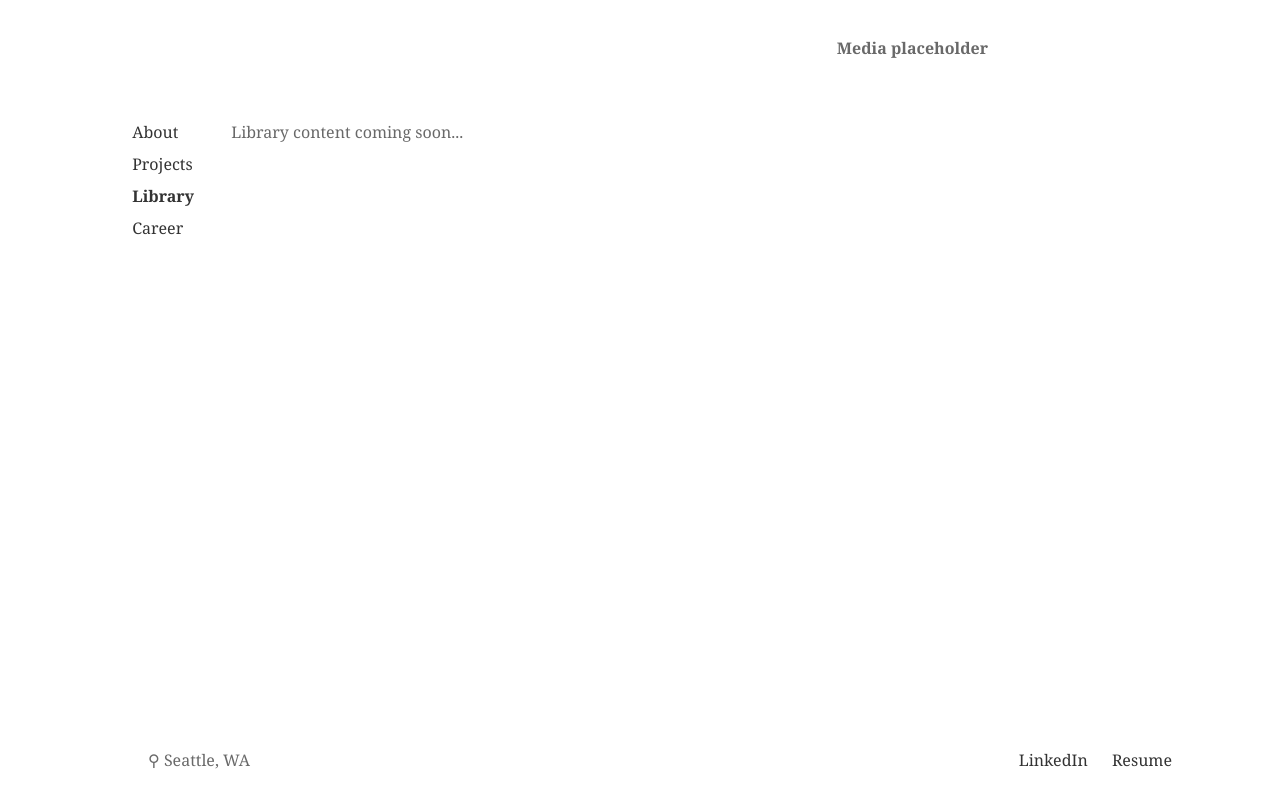
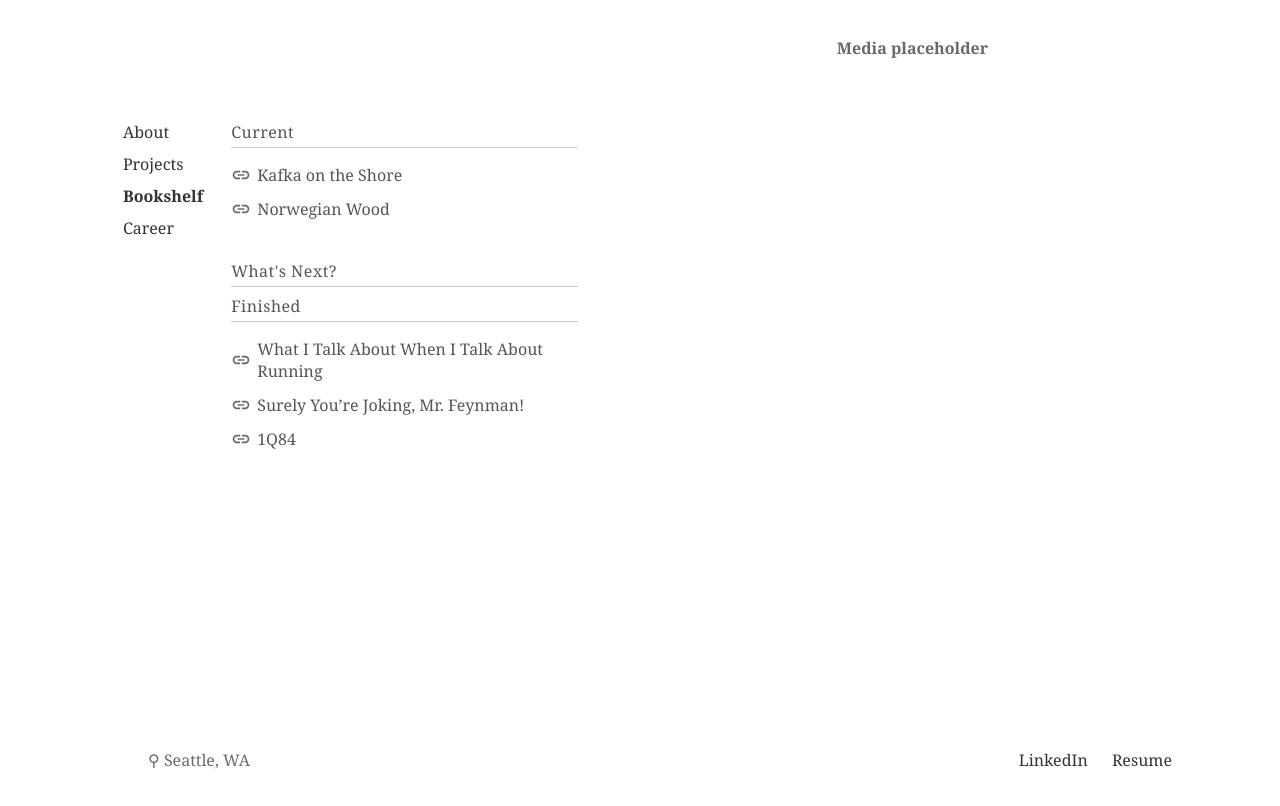
Before and after one commit to willeand/eand.dev, a plain HTML site: page bookshelf.html in a window 1280 px wide. Drawn offline with Linux system fonts and the light colour scheme.

Commit message:
updated bookshelf.html with list, added svg for icon for books, created css customization for booklist

```diff
--- a/library.html
+++ b/bookshelf.html
@@ -16,7 +16,7 @@
         <ul>
           <li><a href="index.html">About</a></li>
           <li><a href="projects.html">Projects</a></li>
-          <li><a href="library.html">Library</a></li>
+          <li><a href="bookshelf.html">Bookshelf</a></li>
           <li><a href="work.html">Career</a></li>
         </ul>
       </nav>
@@ -24,7 +24,21 @@
 
     <!-- Content placeholder -->
     <div class="AboutBox">
-      <p>Library content coming soon...</p>
+      <h3>Current</h3>
+        <ul class = "bookshelf">
+          <li><img src="files/linkIcon.svg" class="book-icon" alt="Book icon"> Kafka on the Shore</li>
+          <li><img src="files/linkIcon.svg" class="book-icon" alt="Book icon"> Norwegian Wood</li>
+        </ul>
+
+      <h3>What's Next?</h3>
+
+
+      <h3>Finished</h3>
+        <ul class = "bookshelf">
+          <li><img src="files/linkIcon.svg" class="book-icon" alt="Book icon"> What I Talk About When I Talk About Running</li>
+          <li><img src="files/linkIcon.svg" class="book-icon" alt="Book icon"> Surely You’re Joking, Mr. Feynman!</li>
+          <li><img src="files/linkIcon.svg" class="book-icon" alt="Book icon"> 1Q84</li>
+        </ul>
     </div>
 
     <div class="PicBox">
--- a/styles.css
+++ b/styles.css
@@ -157,3 +157,47 @@ body{
 .LocBoxR a:last-child {
     margin-right: 0;     /* removes extra space after last link */
 }
+
+    /* Book icon styling */
+    .book-icon {
+    width: 20px;
+    height: 20px;
+    vertical-align: middle; /* aligns icon with text */
+    margin-right: 6px;      /* space between icon and text */
+    }
+
+    /* Bookshelf container inside AboutBox (flush left) */
+    .AboutBox .bookshelf {
+    list-style: none;      /* remove bullets */
+    padding-left: 0;       /* remove default ul padding */
+    margin-left: 0;        /* remove default ul margin */
+    display: flex;
+    flex-direction: column;
+    align-items: flex-start; /* align items to left */
+    }
+
+    /* Heading styling (flush with navbar) */
+    .AboutBox h3 {
+    margin: 0 0 0.5rem 0;      /* remove top margin, keep bottom spacing */
+    padding-left: 0;           /* flush with list */
+    font-weight: 300;          /* light heading */
+    letter-spacing: 0.5px;
+    font-size: 1.0rem;         /* slightly larger than book names */
+    color: #555;               /* soft black */
+    border-bottom: 1px solid #ccc; /* subtle underline */
+    padding-bottom: 0.25rem;
+    }
+
+    /* List items (book names) */
+    .AboutBox .bookshelf li {
+    display: flex;           /* aligns icon and text */
+    align-items: center;     /* vertically aligns icon with text */
+    margin-bottom: 12px;     /* distance between items */
+    font-size: 1rem;         /* smaller than heading */
+    color: #555;             /* slightly lighter than heading */
+    }
+
+    /* Extra space after last item in each list */
+    .AboutBox .bookshelf li:last-child {
+    margin-bottom: 24px;     /* breathing room before next heading */
+    }
```
Also changed, not shown: index.html (+1 -1 lines), projects.html (+1 -1 lines), work.html (+1 -1 lines), files/linkIcon.svg (added).
